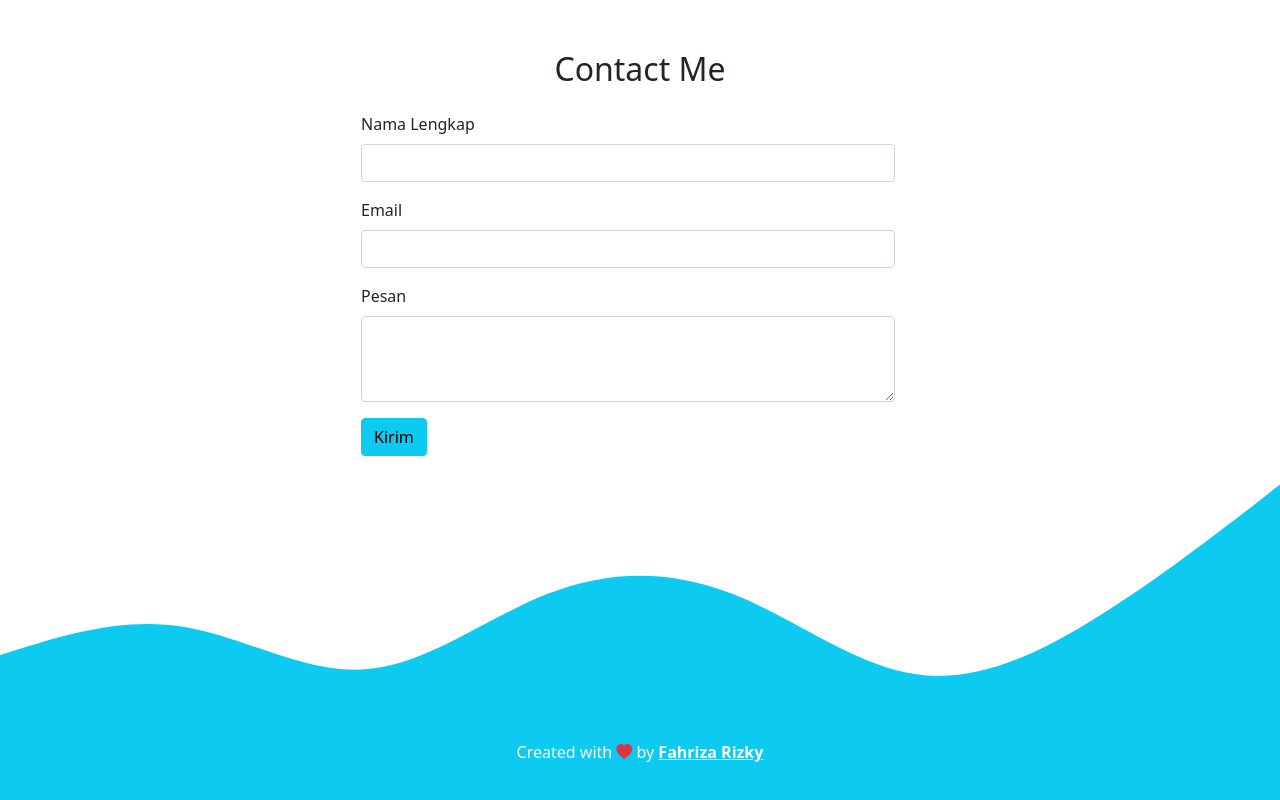
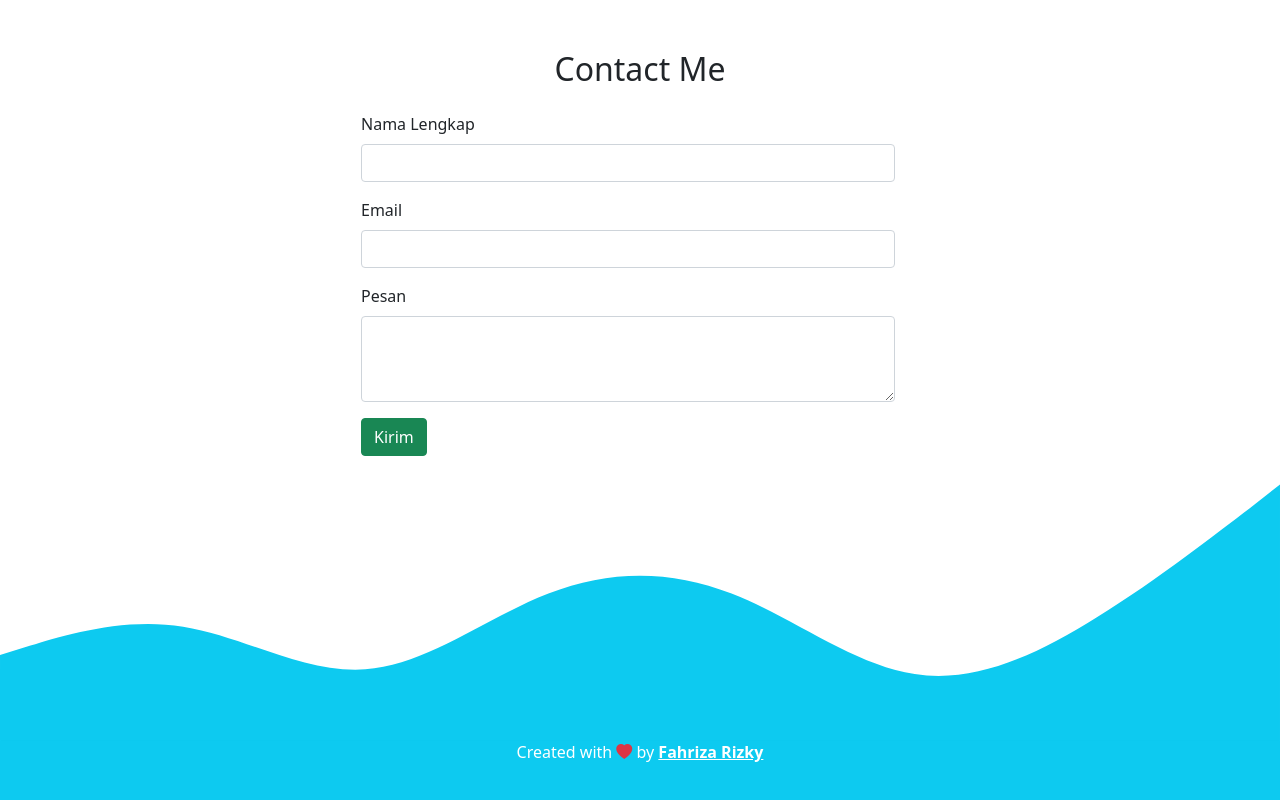
Before and after one commit to Fahrizarizky/Fahrizarizky.github.io, a plain HTML site: page index.html in a window 1280 px wide. Shown: the part 2745-3545 px from the top of the page. Drawn offline with nearby package versions, Linux system fonts and the light colour scheme.

Commit message:
mengubah warna tombol kirim

```diff
--- a/index.html
+++ b/index.html
@@ -189,7 +189,7 @@
                                 <label for="pesan" class="form-label">Pesan</label>
                                 <textarea class="form-control" id="pesan" rows="3"></textarea>
                             </div>
-                            <button type="submit" class="btn btn-info">Kirim</button>
+                            <button type="submit" class="btn btn-success">Kirim</button>
                         </form>
                 </div>
             </div>
```
